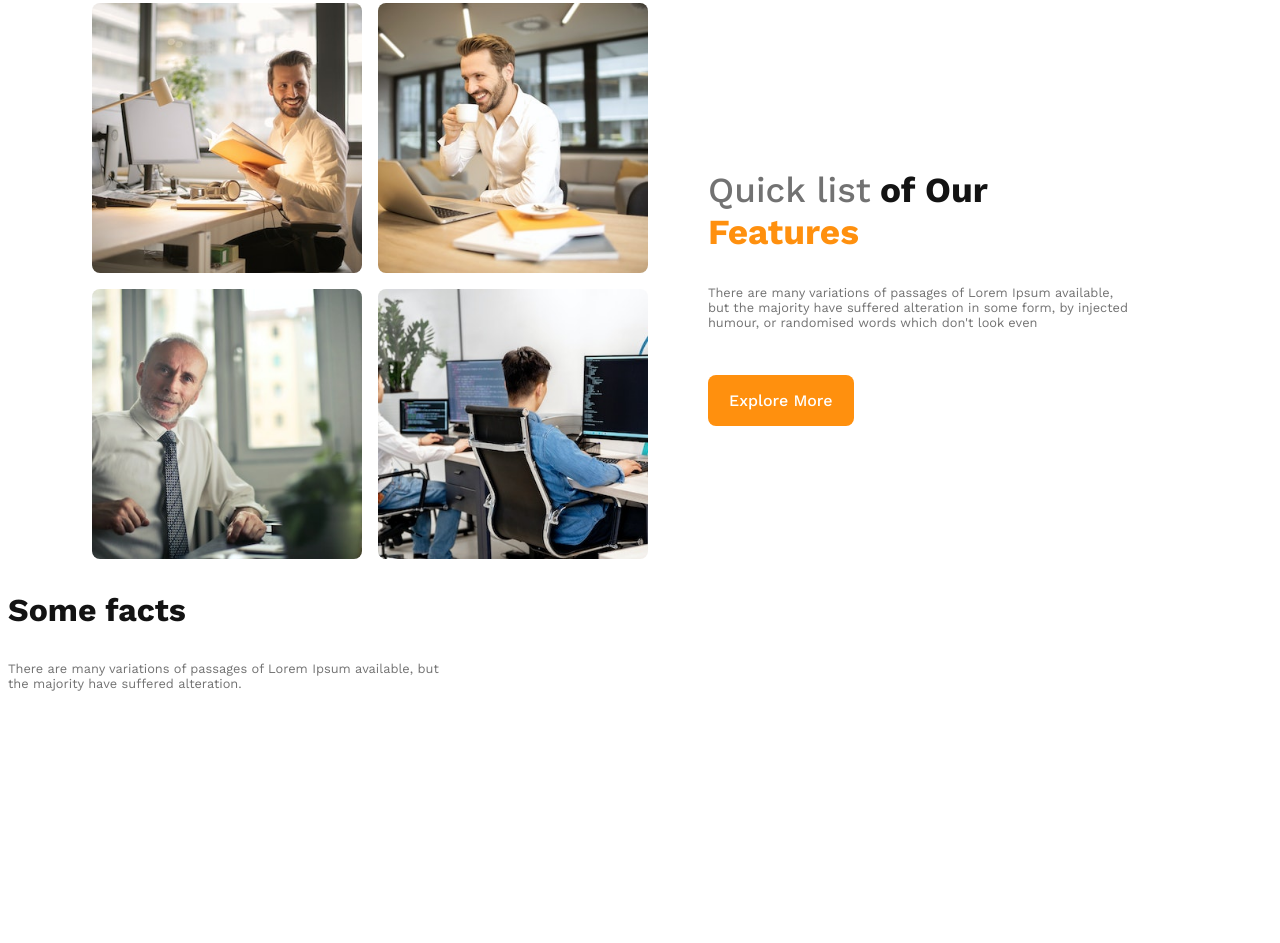
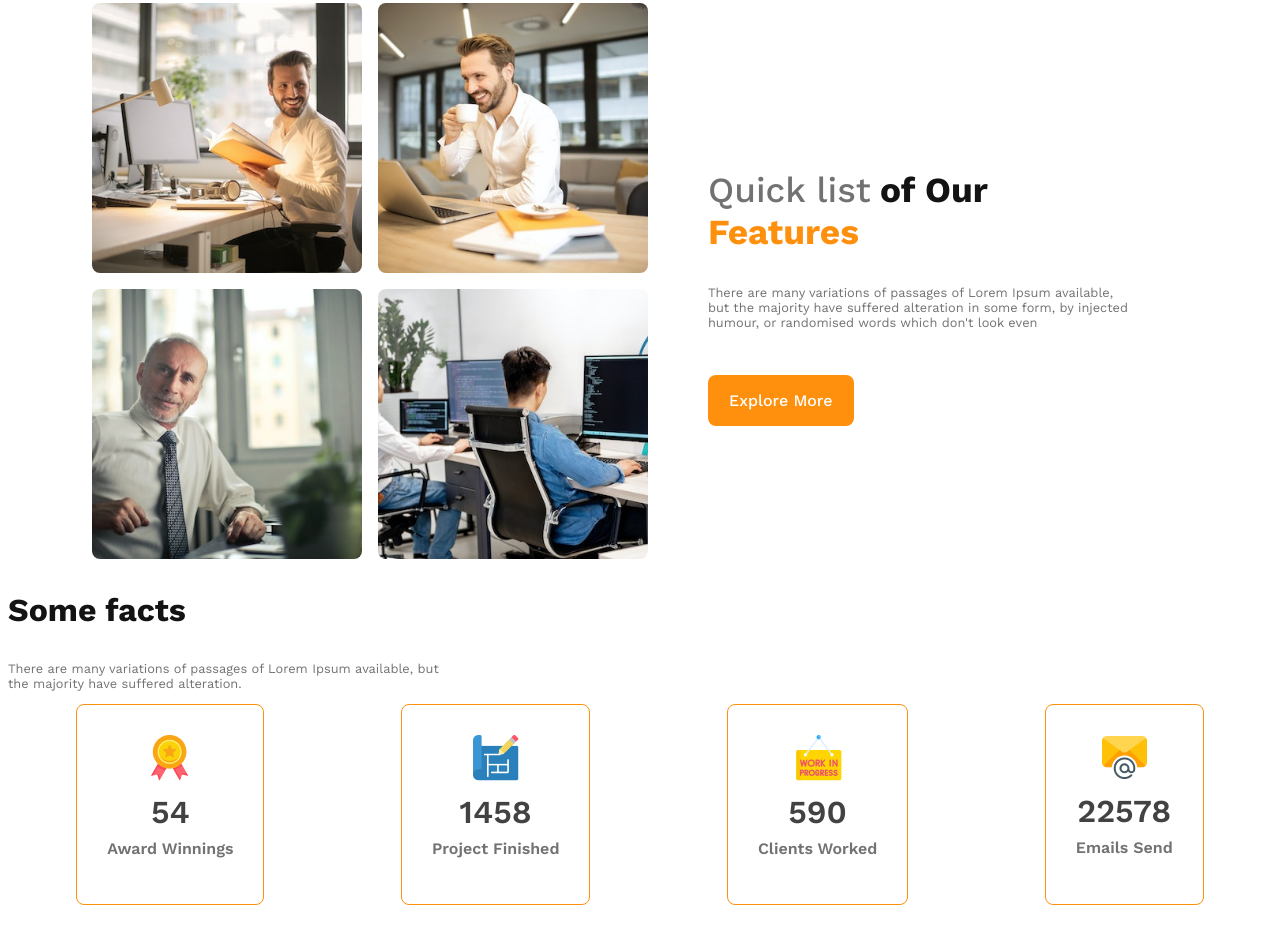
Before and after one commit to labib-code/module9-responsive-site, a plain HTML site: page index.html in a window 1280 px wide. Shown: the part 1043-1986 px from the top of the page. Before the commit the page ends 1804 px from the top, so only its background shows below. Drawn offline with nearby package versions, Linux system fonts and the light colour scheme.

Commit message:
facts card styling

```diff
--- a/index.html
+++ b/index.html
@@ -53,7 +53,33 @@
         <section class="facts">
             <h3 class="facts-title">Some facts</h3>
             <p class="facts-description">There are many variations of passages of Lorem Ipsum available, but <br> the majority have suffered alteration.</p>
+
+            <div class="facts-card-container">
+                <!-- .card*4>img+h2.card-stats+p.card-title -->
+
+                <div class="card">
+                    <img src="./images/icons/ribon.png" alt="">
+                    <h2 class="card-stats">54</h2>
+                    <p class="card-title">Award Winnings</p>
+                </div>
+                <div class="card">
+                    <img src="./images/icons/projects.png" alt="">
+                    <h2 class="card-stats">1458</h2>
+                    <p class="card-title">Project Finished</p>
+                </div>
+                <div class="card">
+                    <img src="./images/icons/customers.png" alt="">
+                    <h2 class="card-stats">590</h2>
+                    <p class="card-title">Clients Worked</p>
+                </div>
+                <div class="card">
+                    <img src="./images/icons/email.png" alt="">
+                    <h2 class="card-stats">22578</h2>
+                    <p class="card-title">Emails Send</p>
+                </div>
+            </div>
         </section>
+
     </main>
 
     <footer>
--- a/styles/style.css
+++ b/styles/style.css
@@ -6,18 +6,18 @@
 }
 
 
-header{
+header {
     background: rgba(255, 144, 14, 0.10);
     padding: 50px 240px;
 }
 
-nav{
+nav {
     display: flex;
     justify-content: space-between;
     align-items: center;
 }
 
-nav > ul {
+nav>ul {
     display: flex;
 }
 
@@ -29,12 +29,12 @@ nav li {
     font-weight: 500;
 }
 
-nav li a{
+nav li a {
     text-decoration: none;
     color: #424242;
 }
 
-.nav-title{
+.nav-title {
     font-size: 2.2rem;
     font-weight: 700;
     color: #131313;
@@ -42,31 +42,31 @@ nav li a{
 
 
 
-.banner-content{
+.banner-content {
     max-width: 80%;
     text-align: center;
     margin: 0 auto;
 }
 
-.banner-image{
+.banner-image {
     width: 100%;
 
 }
 
-.banner-title{
+.banner-title {
     font-size: 3.3rem;
     font-weight: 700;
     color: #131313;
 }
 
-.banner-description{
+.banner-description {
     font-size: 0.8rem;
     font-weight: 400;
     color: #727272;
     margin-bottom: 32px
 }
 
-.btn-primary{
+.btn-primary {
     padding: 16px 21px;
     background-color: #FF900E;
     border-radius: 8px;
@@ -80,14 +80,14 @@ nav li a{
 }
 
 
-main{
+main {
     max-width: 1440px;
     margin: 70px auto;
 
 }
 
 
-.teams-container{
+.teams-container {
     display: flex;
     align-items: center;
     justify-content: center;
@@ -96,85 +96,122 @@ main{
 
 
 
-.teams-img-container{
+.teams-img-container {
     display: grid;
     grid-template-columns: repeat(2, 1fr);
     gap: 1rem;
 }
 
-.teams-content{
+.teams-content {
     padding-left: 60px;
     padding-right: 60px;
     /* margin-left: 50px; */
 }
 
 
-.teams-img-container img{
+.teams-img-container img {
     width: 270px;
     height: 270px;
     border-radius: 8px;
 }
 
 
-.teams-title{
+.teams-title {
     font-size: 2rem;
 }
 
 
-.teams-title .quick{
+.teams-title .quick {
     color: #727272;
     font-weight: 500;
     font-size: 2.2rem;
 
 }
 
-.teams-title .of{
+.teams-title .of {
     color: #131313;
     font-weight: 700;
     font-size: 2.2rem;
 }
 
-.teams-title .features{
+.teams-title .features {
     color: #FF900E;
     font-weight: 700;
     font-size: 2.2rem;
 }
 
-.teams-description{
+.teams-description {
     color: #727272;
     font-size: 0.8rem;
     font-weight: 400;
 }
 
 
-.facts-title{
+.facts-title {
     color: #131313;
     font-size: 2rem;
     font-weight: 700;
 }
 
-.facts-description{
+.facts-description {
     color: #727272;
     font-size: 0.8rem;
     font-weight: 400;
 }
 
+
+.facts-card-container .card {
+    border-radius: 8px;
+    border: 1px solid #FF900E;
+    text-align: center;
+    padding: 30px;
+}
+
+.facts-card-container{
+    display: flex;
+    justify-content: space-around;
+
+
+}
+
+.card-stats{
+    color: #424242;
+    font-size: 2rem;
+    font-weight: 600;
+    margin-top: 8px;
+    margin-bottom: 8px;
+
+}
+
+.card-title{
+    color: #727272;
+    font-size: 1rem;
+    font-weight: 600;
+    margin-top: 5px;
+}
+
+
+
+
+
+
 /* media query styles */
 
 @media screen and (max-width: 576px) {
-        header{
+    header {
         padding: 20px;
     }
+
     nav,
-        .teams-container
-        {
+    .teams-container {
         flex-direction: column;
     }
-        .teams-img-container{
+
+    .teams-img-container {
         grid-template-columns: 1fr;
     }
 
-        .teams-content{
+    .teams-content {
         padding-left: 20px;
         padding-right: 20px;
     }
@@ -183,10 +220,13 @@ main{
 
 
 @media screen and (min-width: 576px) and (max-width: 960px) {
-        nav, .teams-container{
+
+    nav,
+    .teams-container {
         flex-direction: column;
     }
-        header{
+
+    header {
         padding: 50px;
     }
 }
```
Lines whose indentation alone changed are shown as unchanged.
